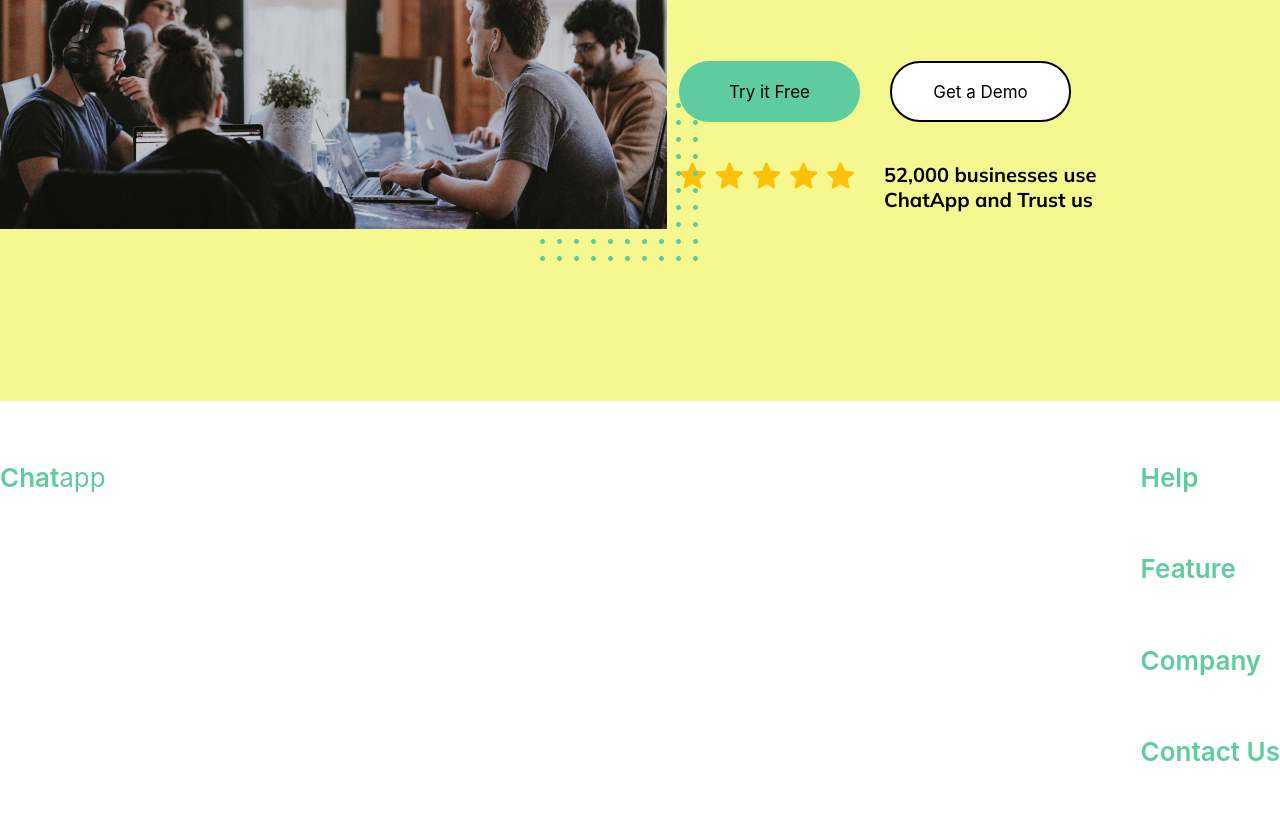
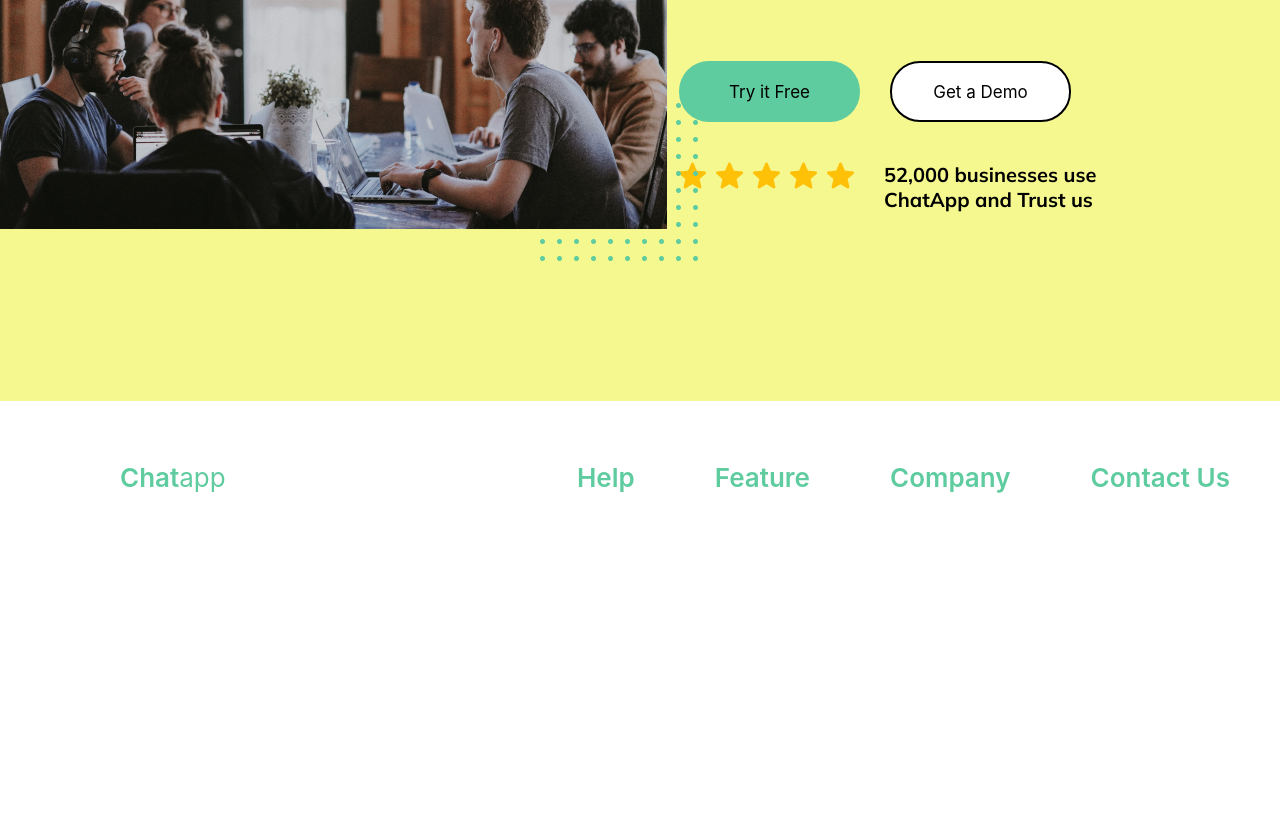
Before and after one commit to MOHDNEHALKHAN/ChatApp, a plain HTML site: page index.html in a window 1280 px wide. Shown: the part 2643-3463 px from the top of the page. Drawn offline with Linux system fonts and the light colour scheme.

Commit message:
Added footer section heading

```diff
--- a/index.html
+++ b/index.html
@@ -66,10 +66,10 @@
   </div>
    </div>
    <div class="footer-section">
-    <div>
+    <div class="foot-head1">
       <h6>Chat<span class="foot-span">app</span></h6>
     </div>
-    <div>
+    <div class="foot-head2">
     <div><h6>Help</h6></div>
     <div><h6>Feature</h6></div>
     <div><h6>Company</h6></div>
--- a/style.css
+++ b/style.css
@@ -282,3 +282,15 @@ font-style: normal;
 font-weight: 400;
 line-height: normal;
 }
+.foot-head1
+{
+  margin-left: 120px;
+}
+
+.foot-head2
+{
+  display: flex;
+  flex-direction: row;
+  margin-right: 50px;
+  gap: 80px;
+}
```
